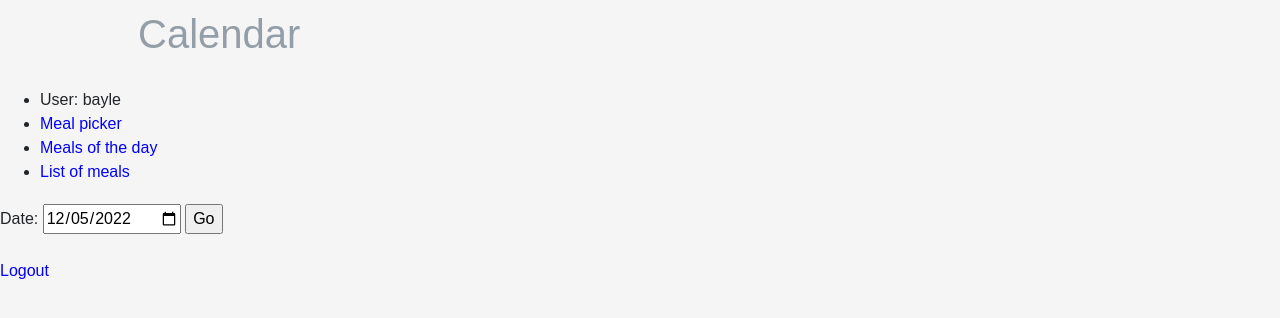
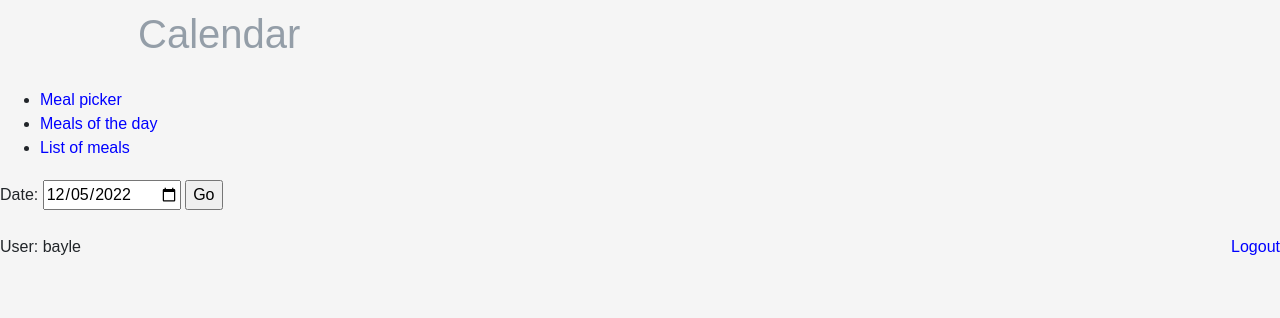
Before and after one commit to square-dot/django-meals-app, a Django app: page /meals/date_picker in a window 1280 px wide. Shown: the top 318 px of the page. Run offline with Django 4.2, Linux system fonts and the light colour scheme; a user stored in the database is signed in; tables that the repository leaves empty hold one stand-in row (values such as "Sample post").

Commit message:
moved the nasme of logged user on the bottom

```diff
--- a/meals-app/meals/templates/base_generic.html
+++ b/meals-app/meals/templates/base_generic.html
@@ -24,8 +24,10 @@
     <div  style="margin-top:20px;">
         {% block content %}{% endblock %}
     </div>
-    <div style="margin-top:20px;">
-        <a href="{% url 'logout' %}?next={{request.path}}">Logout</a>
+
+    <div style="left: 0px; right: 0px; margin-top: 20px;" style="margin-top:20px;">
+        <div style="float:left">User: {{ user.get_username }}</div>
+        <div style="float:right"><a href="{% url 'logout' %}?next={{request.path}}">Logout</a></div>
     </div>
 </body>
 
--- a/meals-app/meals/templates/meals/date_picker.html
+++ b/meals-app/meals/templates/meals/date_picker.html
@@ -6,7 +6,6 @@
 
 {% block topmenu %}
 <ul>
-    <li>User: {{ user.get_username }}</li>
     <li><a href="{% url 'week_view' %}?next={{request.path}}">Meal picker</a></li>
     <li><a href="{% url 'day_meals' %}?next={{request.path}}">Meals of the day</a></li>
     <li><a href="{% url 'meals' %}?next={{request.path}}">List of meals</a></li>
--- a/meals-app/meals/templates/meals/day_meals.html
+++ b/meals-app/meals/templates/meals/day_meals.html
@@ -6,7 +6,6 @@
 
 {% block topmenu %}
 <ul>
-    <li>User: {{ user.get_username }}</li>
     <li><a href="{% url 'date_picker' %}?next={{request.path}}">Calendar</a></li>
     <li><a href="{% url 'week_view' %}?next={{request.path}}">Meal picker</a></li>
     <li><a href="{% url 'meals' %}?next={{request.path}}">List of meals</a></li>
--- a/meals-app/meals/templates/meals/meal_list.html
+++ b/meals-app/meals/templates/meals/meal_list.html
@@ -6,7 +6,6 @@
 
 {% block topmenu %}
 <ul>
-    <li>User: {{ user.get_username }}</li>
     <li><a href="{% url 'date_picker' %}?next={{request.path}}">Calendar</a></li>
     <li><a href="{% url 'week_view' %}?next={{request.path}}">Meal picker</a></li>
     <li><a href="{% url 'day_meals' %}?next={{request.path}}">Meals of the day</a></li>
--- a/meals-app/meals/templates/meals/week_view.html
+++ b/meals-app/meals/templates/meals/week_view.html
@@ -6,7 +6,6 @@
 
 {% block topmenu %}
 <ul>
-    <li>User: {{ user.get_username }}</li>
     <li><a href="{% url 'date_picker' %}?next={{request.path}}">Calendar</a></li>
     <li><a href="{% url 'week_view' %}?next={{request.path}}">Meal picker</a></li>
     <li><a href="{% url 'meals' %}?next={{request.path}}">List of meals</a></li>
```
Also changed, not shown: meals-app/meals/static/css/custom_style.css (+13 -0 lines), meals-app/db.sqlite3.
